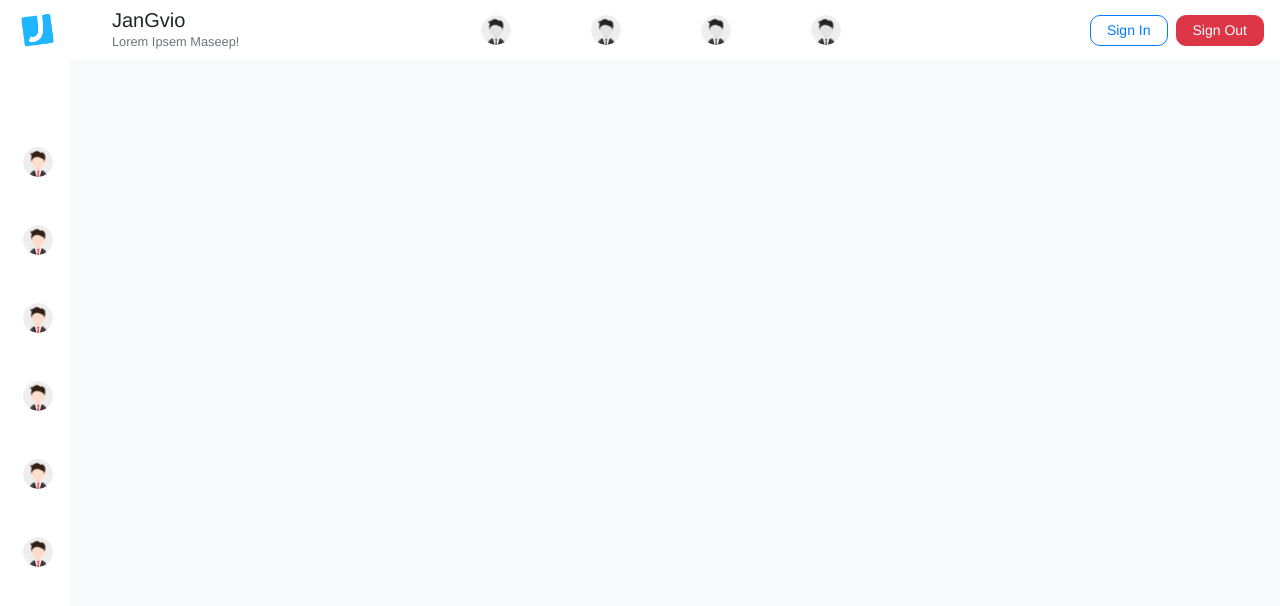
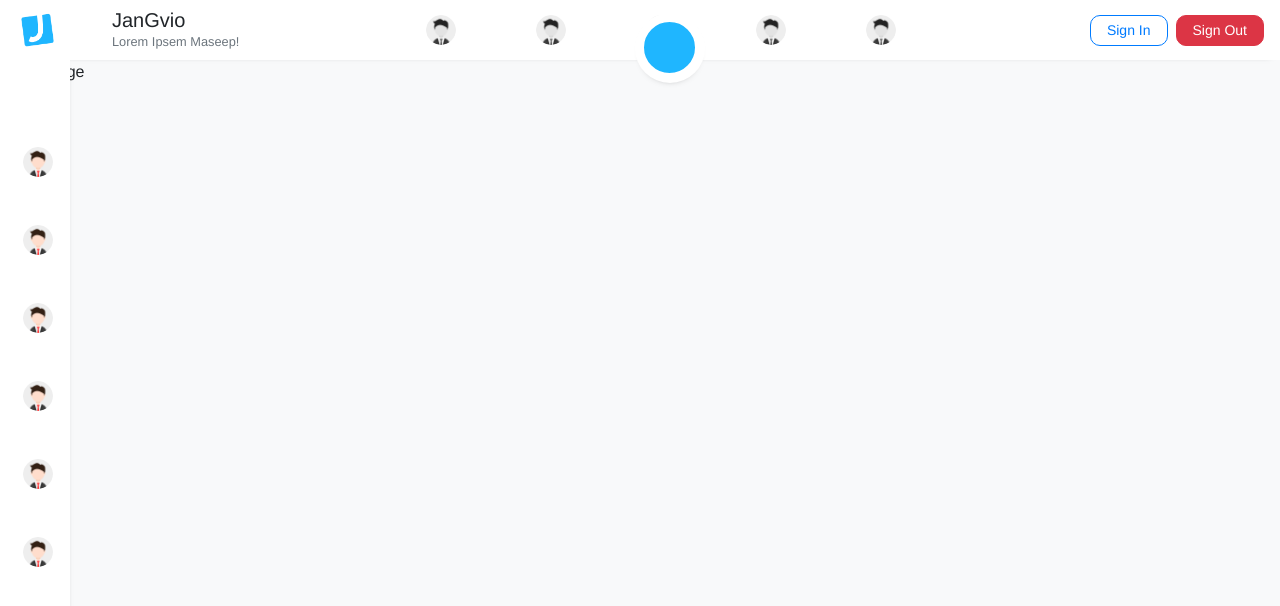
Before and after one commit to JanGoO-dev/JanGviO, a Vue app: page /#/ in a window 1280 px wide. Shown: the top 606 px of the page. Built offline with nearby package versions, Linux system fonts and the light colour scheme.

Commit message:
Stylish Rotating Add Button in Mian NavBar

```diff
--- a/src/App.vue
+++ b/src/App.vue
@@ -9,8 +9,8 @@
 import NavBar from "./components/Navigation/NavBar";
 export default {
   components: {
-    NavBar,
-  },
+    NavBar
+  }
 };
 </script>
 
@@ -35,4 +35,7 @@ export default {
 .rounded-bottom-right {
   border-bottom-right-radius: 10px !important;
 }
+.rounded-full {
+  border-radius: 100%;
+}
 </style>
--- a/src/components/Navigation/NavBar.vue
+++ b/src/components/Navigation/NavBar.vue
@@ -1,19 +1,12 @@
 <template>
   <div>
-    <header
-      id="main"
-      class="navbar navbar-expand-lg navbar-light bg-white fixed-top ml-5"
-    >
+    <header id="main" class="navbar navbar-expand-lg navbar-light bg-white fixed-top ml-5">
       <div class="d-flex flex-column align-items-left ml-5" href="#">
         <span class="bg-white h5 mb-0">JanGvio</span>
         <small class="bg-white text-muted">Lorem Ipsem Maseep!</small>
       </div>
       <div class="main-links ml-auto bg-white">
-        <div
-          v-for="(mainLink, index) in mainLinks"
-          :key="index"
-          class="avatar bg-white"
-        >
+        <div v-for="(mainLink, index) in mainLinks" :key="index" class="avatar bg-white">
           <img
             src="@/assets/avatar.png"
             width="30"
@@ -27,44 +20,29 @@
             placement="bottom"
             offset="0"
             variant="primary"
-            >{{ mainLink.tooltip }}</b-tooltip
-          >
+          >{{ mainLink.tooltip }}</b-tooltip>
         </div>
+      </div>
+      <div id="addBtn">
+        <addBtn></addBtn>
       </div>
       <div class="nav-buttons ml-auto bg-white">
         <button
           type="button"
           class="btn btn-outline-primary btn-sm px-3 ml-2 rounded-top-left rounded-top-right rounded-bottom-left rounded-bottom-right"
-        >
-          Sign In
-        </button>
+        >Sign In</button>
         <button
           type="button"
           class="btn btn-danger btn-sm px-3 ml-2 rounded-top-left rounded-top-right rounded-bottom-left rounded-bottom-right"
-        >
-          Sign Out
-        </button>
+        >Sign Out</button>
       </div>
     </header>
-    <header
-      id="aside"
-      class="navbar navbar-light bg-white flex-column fixed-bottom h-100"
-    >
+    <header id="aside" class="navbar navbar-light bg-white flex-column fixed-bottom h-100">
       <a href="#" class="bg-white p-1 mb-5">
-        <img
-          class="bg-white"
-          src="@/assets/logo.png"
-          width="35"
-          height="35"
-          alt="JanGvio Logo"
-        />
+        <img class="bg-white" src="@/assets/logo.png" width="35" height="35" alt="JanGvio Logo" />
       </a>
       <div class="mb-auto bg-transparent mt-5">
-        <div
-          v-for="(sideLink, index) in sideLinks"
-          :key="index"
-          class="avatar mb-5"
-        >
+        <div v-for="(sideLink, index) in sideLinks" :key="index" class="avatar mb-5">
           <img
             src="@/assets/avatar.png"
             width="30"
@@ -79,8 +57,7 @@
             offset="0"
             variant="primary"
             class="tooltip-right"
-            >{{ sideLink.tooltip }}</b-tooltip
-          >
+          >{{ sideLink.tooltip }}</b-tooltip>
         </div>
       </div>
     </header>
@@ -88,14 +65,19 @@
 </template>
 
 <script>
+import addBtn from "../Navigation/addBtn";
 export default {
+  components: {
+    addBtn
+  },
   data() {
     return {
       mainLinks: [
         { tooltip: "Explore" },
         { tooltip: "Premium" },
         { tooltip: "Following" },
-        { tooltip: "Search" },
+        { tooltip: "Following" },
+        { tooltip: "Search" }
       ],
       sideLinks: [
         { tooltip: "One" },
@@ -103,28 +85,36 @@ export default {
         { tooltip: "Three" },
         { tooltip: "Four" },
         { tooltip: "Five" },
-        { tooltip: "Six" },
-      ],
+        { tooltip: "Six" }
+      ]
     };
-  },
+  }
 };
 </script>
 
 <style lang="scss" scoped>
 #main {
   height: 60px !important;
+  box-shadow: 0 4px 7px -10px #000;
   .main-links {
     display: grid;
-    grid-template-columns: repeat(4, 1fr);
+    grid-template-columns: repeat(5, 1fr);
     place-items: center;
     gap: 5em;
+    padding: 15px;
     img {
       filter: grayscale(1);
     }
   }
+  position: relative;
+}
+#addBtn {
+  position: absolute;
+  left: 46%;
 }
 #aside {
   width: 70px !important;
+  box-shadow: 4px 58px 7px -10px #000;
 }
 .avatar {
   border-radius: 100%;
--- /dev/null
+++ b/src/components/Navigation/addBtn.vue
@@ -0,0 +1,128 @@
+<template>
+  <div>
+    <div class="container wrap">
+      <ul id="menu" class="bg-white rounded-full">
+        <a class="menu-button icon-plus" href="#menu" title="Show navigation"></a>
+        <a class="menu-button icon-minus" href="#0" title="Hide navigation"></a>
+        <li class="menu-item">
+          <a href="#menu">
+            <span class="fas fa-github"></span>
+          </a>
+        </li>
+        <li class="menu-item">
+          <a href="#menu">
+            <span class="fas fa-linkedin"></span>
+          </a>
+        </li>
+        <li class="menu-item">
+          <a href="#menu">
+            <span class="fas fa-instagram"></span>
+          </a>
+        </li>
+        <li class="menu-item">
+          <a href="#menu">
+            <span class="fas fa-twitter"></span>
+          </a>
+        </li>
+      </ul>
+    </div>
+  </div>
+</template>
+
+<script>
+export default {};
+</script>
+
+<style scoped>
+#menu {
+  width: 70px;
+  height: 70px;
+  position: absolute;
+  left: 100%;
+  top: 50%;
+  margin: -17px 0 0 -10px;
+  list-style: none;
+  font-size: 200%;
+  box-shadow: 0 4px 10px -10px #000;
+}
+
+.menu-button {
+  opacity: 0;
+  z-index: -1;
+}
+
+.menu-button {
+  width: 55px;
+  height: 55px;
+  position: absolute;
+  left: 53%;
+  top: 53%;
+  margin: -30px 0 0 -30px;
+  border-radius: 50%;
+  background: #1fb6ff;
+  background-size: 100%;
+  overflow: hidden;
+  text-decoration: none;
+  border: solid 2px white;
+}
+
+#menu:not(:target) > a:first-of-type,
+#menu:target > a:last-of-type {
+  opacity: 1;
+  z-index: 1;
+}
+
+#menu:not(:target) > .icon-plus:before,
+#menu:target > .icon-minus:before {
+  opacity: 1;
+}
+
+.menu-item {
+  width: 40px;
+  height: 40px;
+  position: absolute;
+  left: 55%;
+  line-height: 5px;
+  top: 60%;
+  margin: -40px 0 0 -40px;
+  border-radius: 50%;
+  background-color: #1fb6ff;
+  transform: translate(0px, 0px);
+  transition: transform 500ms;
+  z-index: -9;
+  transition: 0.2s;
+}
+
+.menu-item:hover {
+  opacity: 0.7;
+  box-shadow: 0 5px 10px #1fb6ff;
+}
+
+.menu-item a {
+  color: #fff;
+  position: relative;
+  top: 30%;
+  left: 0;
+  text-decoration: none;
+}
+
+#menu:target > .menu-item:nth-child(6) {
+  transform: rotate(36deg) translateY(70px) rotate(300deg);
+  transition-delay: 0s;
+}
+
+#menu:target > .menu-item:nth-child(5) {
+  transform: rotate(5deg) translateY(95px) rotate(-20deg);
+  transition-delay: 0.1s;
+}
+
+#menu:target > .menu-item:nth-child(3) {
+  transform: rotate(-23deg) translateY(103px) rotate(20deg);
+  transition-delay: 0.2s;
+}
+
+#menu:target > .menu-item:nth-child(4) {
+  transform: rotate(-52deg) translateY(95px) rotate(60deg);
+  transition-delay: 0.3s;
+}
+</style>
```
Also changed, not shown: 7 other files (tests, documents, lock files or other folders).
